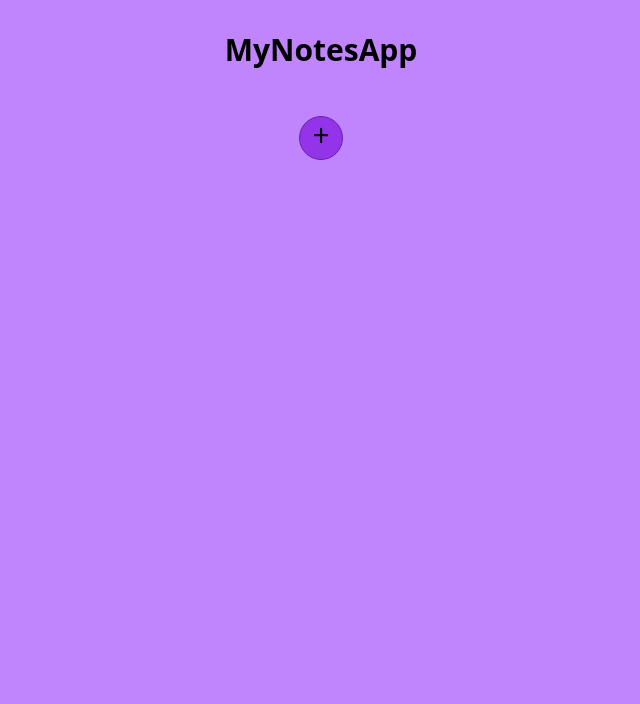
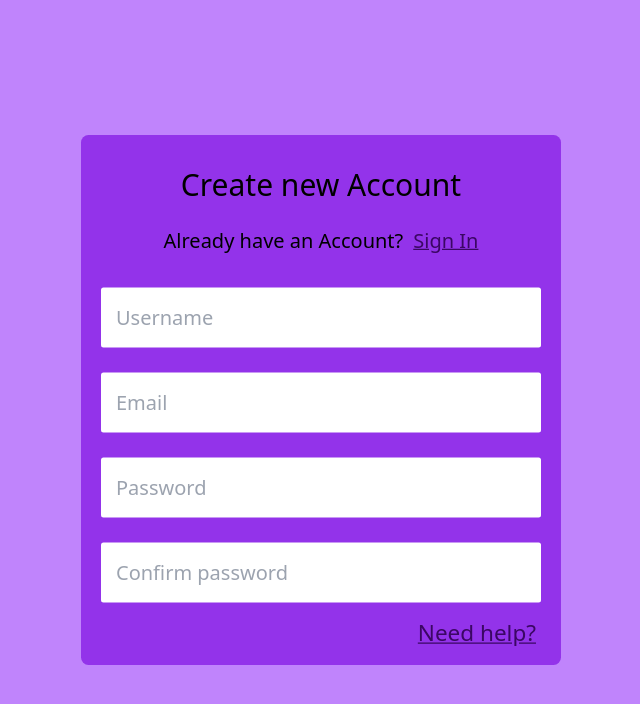
Before and after one commit to Aayush2425/Notes_App, a React (Vite) app in the folder Notes/: page /SignUp in a window 1280 px wide. Shown: the top 704 px of the page, without its empty margins (319-959 px from the left). Built offline with nearby package versions, Linux system fonts and the light colour scheme.

Commit message:
sigin signup page added

```diff
--- a/Notes/package.json
+++ b/Notes/package.json
@@ -12,7 +12,8 @@
   "dependencies": {
     "react": "^18.2.0",
     "react-dom": "^18.2.0",
-    "react-icons": "^4.10.1"
+    "react-icons": "^4.10.1",
+    "react-router-dom": "^6.15.0"
   },
   "devDependencies": {
     "@types/react": "^18.2.15",
--- a/Notes/src/App.jsx
+++ b/Notes/src/App.jsx
@@ -1,11 +1,21 @@
 import Header from "./Components/Header"
 import Notes from "./Pages/Notes"
-
+import { BrowserRouter, Route, Link, Routes } from "react-router-dom"
+import SignIn from "./Pages/SignIn"
+import SignUp from "./Pages/SignUp"
 export default function App() {
   return (
+    <>
     <div className="w-full ">
-      <Header />
-      <Notes/>
-      </div>
+        <BrowserRouter>
+          <Routes>
+            <Route path="/" element={<SignIn />} />
+            <Route path="/SignUp" element={<SignUp />} />
+            <Route path="/Notes" element={<Notes />} />
+          </Routes>
+        </BrowserRouter>
+
+      </div >
+    </>
   )
 }
--- a/Notes/src/Pages/Notes.jsx
+++ b/Notes/src/Pages/Notes.jsx
@@ -3,7 +3,7 @@ import Add from "../Components/Add";
 import FullContent from "../Components/FullContent";
 import NoteApp from "../Components/NoteApp";
 import Rough from "../Components/rough"
-
+import Header from "../Components/Header";
 const Notes = () => {
   const [notes, setNotes] = useState([]);
   const [fullContentIndex, setFullContentIndex] = useState(null);
@@ -16,7 +16,9 @@ const Notes = () => {
   };
 
   return (
-      <div>
+    <>
+      <Header/>
+    <div>
       <Add onAddNote={onHandelAddNote} />
 
       <NoteApp
@@ -30,7 +32,8 @@ const Notes = () => {
           setShowContent={() => setFullContentIndex(null)} />
       )}
     </div>
-  )
+    </>
+    )
 }
 
 export default Notes
--- /dev/null
+++ b/Notes/src/Pages/SignIn.jsx
@@ -0,0 +1,24 @@
+import { Link,Outlet } from "react-router-dom"
+const SignIn = () => {
+    return (
+        <div className="flex justify-center items-center h-[100vh]">
+            <form action="" method="post" className="grid grid-flow-row bg-purple-600 w-96 rounded-md xl:scale-125 2xl:scale-150">
+                <h1 className="text-2xl text-center font-medium mt-6  mb-4">Sign In </h1>
+                 <div className="flex justify-center  mb-4">
+                    <h3>Don't have an Account?</h3>
+                    <Link to="./SignUp" className="text-purple-950 ml-2 underline">Sign Up</Link>
+
+                </div>
+
+              <input type="text" placeholder="Username" className=" mx-4 my-2.5 p-3 rounded-sm" />
+              <input type="email" placeholder="Email" className=" mx-4 my-2.5 p-3 rounded-sm" />
+              <input type="password" placeholder="Password" id=""  className="mx-4 my-2.5 p-3 rounded-sm"/>
+              <a href="#" className="flex justify-end mr-5 text-lg text-purple-950 mb-3 underline">Need help?</a>
+
+            </form>
+            <Outlet/>
+        </div>
+  )
+}
+
+export default SignIn
--- /dev/null
+++ b/Notes/src/Pages/SignUp.jsx
@@ -0,0 +1,23 @@
+import { Link,Outlet } from "react-router-dom"
+const SignUp = () => {
+  return (
+    <div className="flex justify-center items-center h-[100vh]">
+            <form action="" method="post" className="grid grid-flow-row bg-purple-600 w-96 rounded-md xl:scale-125 2xl:scale-150 ">
+              <h1 className="text-2xl text-center font-medium mt-6  mb-4">Create new Account </h1>
+              <div className="flex justify-center mb-4">
+                    <h3>Already have an Account?</h3>
+                    <Link to="/" className="text-purple-950 ml-2 underline">Sign In</Link>
+              </div>
+              <input type="text" placeholder="Username" className=" mx-4 my-2.5 p-3 rounded-sm"/>
+              <input type="email" placeholder="Email" className=" mx-4 my-2.5 p-3 rounded-sm" />
+              <input type="password" placeholder="Password" id=""  className="mx-4 my-2.5 p-3 rounded-sm"/>
+              <input type="password" placeholder="Confirm password" id="" className="mx-4 p-3 my-2.5 rounded-sm" />
+              <a href="#" className="flex justify-end mr-5 text-lg text-purple-950 mb-3 underline">Need help?</a>
+
+            </form>
+
+        </div>
+  )
+}
+
+export default SignUp
```
Also changed, not shown: 1 other file (tests, documents, lock files or other folders).
